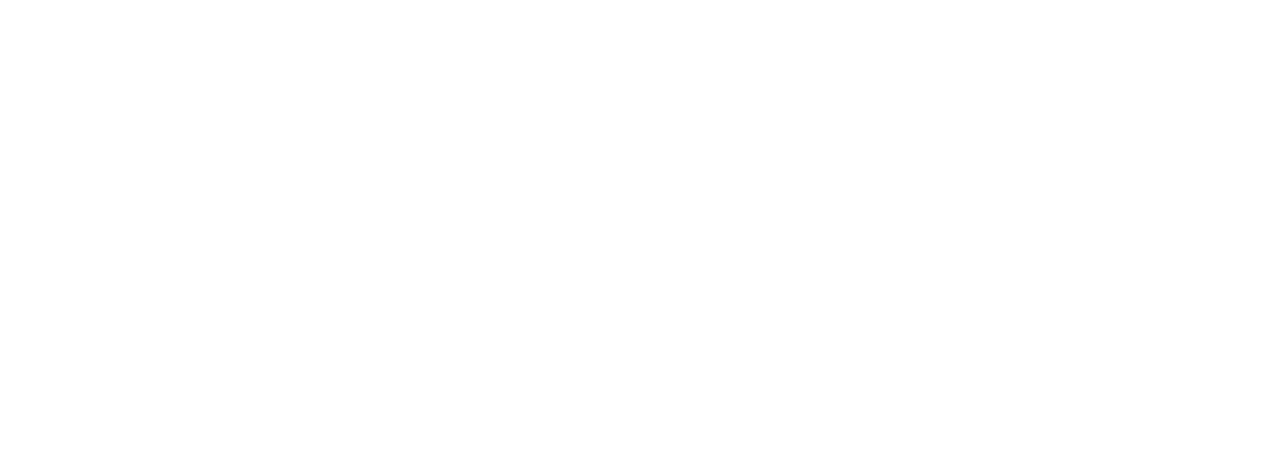
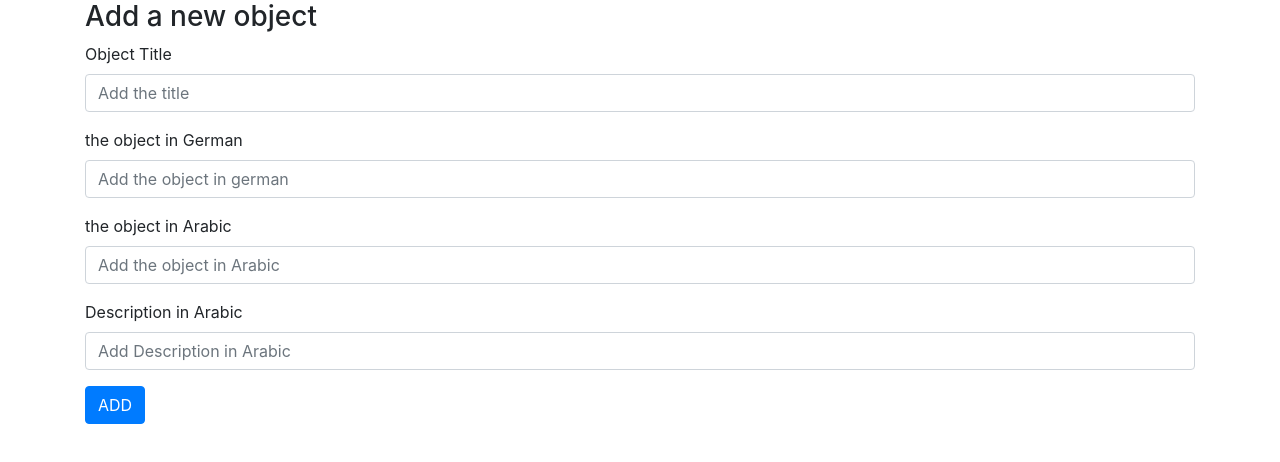
Before and after one commit to Ghassanooooo/Deutsch-Lernen-ABC-client, a React (Create React App) app: page /add-new-subject in a window 1280 px wide. Shown: the top 462 px of the page. Built offline with nearby package versions, Linux system fonts and the light colour scheme.

Commit message:
added form to add and edit an object

```diff
--- a/src/App.js
+++ b/src/App.js
@@ -4,6 +4,9 @@
 import ColectionsCard from "./components/colectionsCard/colectionsCard";
 import SubColections from "./components/subColections/subColections";
 import SubColectionContent from "./components/subColectionContent/subColectionContent";
+
+import AddNewSubject from "./components/addNewSubject/addNewSubject";
+import EditSubject from "./components/editSubject/editSubject";
 import { Route, Switch } from "react-router-dom";
 
 class App extends Component {
@@ -18,6 +21,15 @@
             exact
             component={SubColectionContent}
           />
+          <Route
+            path="/SubColections/SubColectionContent/:id"
+            exact
+            component={SubColectionContent}
+          />
+
+          <Route path="/add-new-subject" exact component={AddNewSubject} />
+
+          <Route path="/edit-subject" exact component={EditSubject} />
         </Switch>
 
         {/* <SubColections />
--- /dev/null
+++ b/src/components/addNewSubject/addNewSubject.js
@@ -0,0 +1,54 @@
+import React, { Component, Fragment } from "react";
+
+class AddNewSubject extends Component {
+  render() {
+    return (
+      <Fragment>
+        <h3>Add a new object</h3>
+        <form>
+          <div className="form-group">
+            <label for="formGroupExampleInput">Object Title</label>
+            <input
+              type="text"
+              className="form-control"
+              id="formGroupExampleInput"
+              placeholder="Add the title"
+            />
+          </div>
+          <div className="form-group">
+            <label for="formGroupExampleInput2">the object in German</label>
+            <input
+              type="text"
+              className="form-control"
+              id="formGroupExampleInput2"
+              placeholder="Add the object in german"
+            />
+          </div>
+          <div className="form-group">
+            <label for="formGroupExampleInput2">the object in Arabic</label>
+            <input
+              type="text"
+              className="form-control"
+              id="formGroupExampleInput2"
+              placeholder="Add the object in Arabic"
+            />
+          </div>
+          <div className="form-group">
+            <label for="formGroupExampleInput2">Description in Arabic</label>
+            <input
+              type="text"
+              className="form-control"
+              id="formGroupExampleInput2"
+              placeholder="Add Description in Arabic"
+            />
+          </div>
+          <button type="submit" class="btn btn-primary">
+            ADD
+          </button>
+        </form>
+      </Fragment>
+    );
+  }
+}
+
+export default AddNewSubject;
--- a/src/components/data/A1.js
+++ b/src/components/data/A1.js
@@ -59,6 +59,7 @@
       }
     ]
   },
+
   {
     id: "husdcijfodsfushhbu",
     uberschrift: "A2 Deutschkurs كورس",
@@ -118,5 +119,65 @@
         ]
       }
     ]
+  },
+  {
+    id: "bhhshdisifu9dszjiidiii",
+    uberschrift: "B1 Deutschkurs كورس",
+    beschreibung: "جملاً و قواعد غاية في البساطة، تهدف إلى سد احتياجات ملموسة",
+    kursinhalte: [
+      {
+        id: "12345hfhhf",
+        titel: "indirectiv",
+        inhalten: [
+          {
+            deutsch: "ich",
+            arabisch: "انا",
+            beschreibung: "ضمير المتكلم المفرد"
+          },
+          {
+            deutsch: "du",
+            arabisch: "انت",
+            beschreibung: "ضمير المخاطب المفرد"
+          }
+        ],
+        beispielen: [
+          {
+            deutsch: "ich bin Ahmad",
+            arabisch: "انا احمد"
+          },
+          {
+            deutsch: "du bist nett",
+            arabisch: "انت لطيف"
+          }
+        ]
+      },
+
+      {
+        id: "12345bbvgfhhjhjd",
+        titel: "sein verben",
+        inhalten: [
+          {
+            deutsch: "bin",
+            arabisch: "يكون",
+            beschreibung: ""
+          },
+          {
+            deutsch: "bist",
+            arabisch: "تكون",
+            beschreibung: ""
+          }
+        ],
+        beispielen: [
+          {
+            deutsch: "ich bin Ahmad",
+            arabisch: "انا احمد"
+          },
+          {
+            deutsch: "du bist nett",
+            arabisch: "انت لطيف"
+          }
+        ]
+      }
+    ]
   }
 ];
--- /dev/null
+++ b/src/components/editSubject/editSubject.js
@@ -0,0 +1,54 @@
+import React, { Component, Fragment } from "react";
+
+class EditSubject extends Component {
+  render() {
+    return (
+      <Fragment>
+        <h3>Edit a exist object</h3>
+        <form>
+          <div className="form-group">
+            <label for="formGroupExampleInput">Object Title</label>
+            <input
+              type="text"
+              className="form-control"
+              id="formGroupExampleInput"
+              placeholder="Edit the title"
+            />
+          </div>
+          <div className="form-group">
+            <label for="formGroupExampleInput2">the object in German</label>
+            <input
+              type="text"
+              className="form-control"
+              id="formGroupExampleInput2"
+              placeholder="Edit the object in german"
+            />
+          </div>
+          <div className="form-group">
+            <label for="formGroupExampleInput2">the object in Arabic</label>
+            <input
+              type="text"
+              className="form-control"
+              id="formGroupExampleInput2"
+              placeholder="Edit the object in Arabic"
+            />
+          </div>
+          <div className="form-group">
+            <label for="formGroupExampleInput2">Description in Arabic</label>
+            <input
+              type="text"
+              className="form-control"
+              id="formGroupExampleInput2"
+              placeholder="Edit Description in Arabic"
+            />
+          </div>
+          <button type="submit" class="btn btn-primary">
+            EDIT
+          </button>
+        </form>
+      </Fragment>
+    );
+  }
+}
+
+export default EditSubject;
--- a/src/components/subColections/subColections.js
+++ b/src/components/subColections/subColections.js
@@ -1,11 +1,18 @@
-import React, { Component } from "react";
+import React, { Component, Fragment } from "react";
 import { Link, withRouter } from "react-router-dom";
 import data from "../data/A1";
 
 class SubColections extends Component {
   render() {
     return (
-      <div className="card">
+      <Fragment>
+        <Link to="/add-new-subject" class="btn btn-primary mr-3 mt-5">
+          add
+        </Link>
+        <Link to="/edit-subject" class="btn btn-warning mt-5">
+          edit
+        </Link>
+        <div className="card mt-5">
           <ul className="list-group list-group-flush">
             {data.map(SubColection =>
               SubColection.id === this.props.match.params.id
@@ -20,6 +27,7 @@
             )}
           </ul>
         </div>
+      </Fragment>
     );
   }
 }
```
Also changed, not shown: src/components/data/A2.js (deleted), src/components/data/B1.js (deleted). Lines whose indentation alone changed are shown as unchanged.
